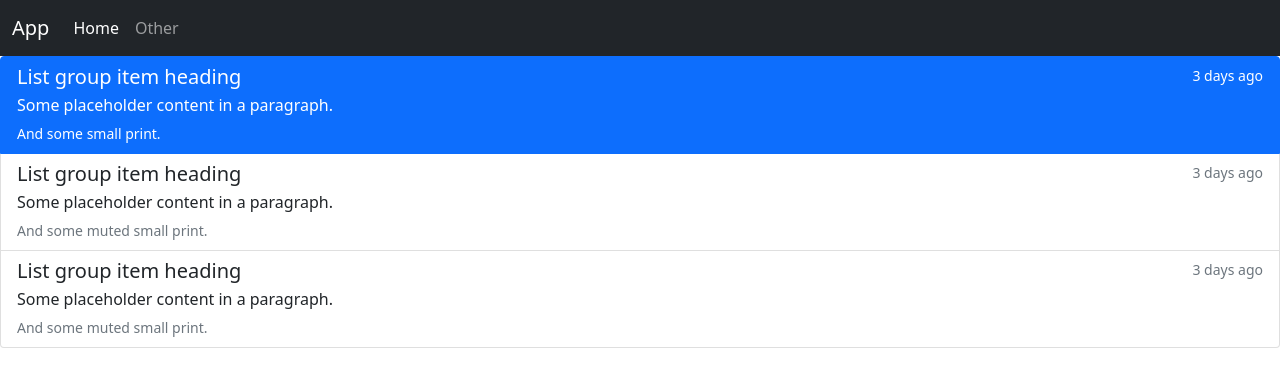
After one commit to liikaa7zip/test_vc1, a PHP site: page /users in a window 1280 px wide. The commit adds this page. Shown: the top 387 px of the page. Run offline with PHP 8.4, Linux system fonts and the light colour scheme.

Commit message:
feat(add user): add new user story

```diff
--- /dev/null
+++ b/Controllers/UserController.php
@@ -0,0 +1,6 @@
+<?php
+class UserController extends BaseController {
+    public function index() {
+        $this->view('users/userStory');
+    }
+}
--- a/Router/route.php
+++ b/Router/route.php
@@ -3,9 +3,13 @@ require_once "Router.php";
 require_once "Controllers/BaseController.php";
 require_once "Database/Database.php";
 require_once "Controllers/WelcomeController.php";
+require_once "Controllers/UserController.php";
 
 
 $route = new Router();
 $route->get("/", [WelcomeController::class, 'welcome']);
 
+// User
+$route->get("/users", [UserController::class, 'index']);
+
 $route->route();
--- a/views/layouts/navbar.php
+++ b/views/layouts/navbar.php
@@ -8,7 +8,7 @@
         <div class="collapse navbar-collapse" id="navbarNavAltMarkup">
             <div class="navbar-nav">
                 <a class="nav-link active" aria-current="page" href="/">Home</a>
-                <a class="nav-link" href="">Other</a>
+                <a class="nav-link" href="/users">Other</a>
             </div>
         </div>
     </div>
--- /dev/null
+++ b/views/users/userStory.php
@@ -0,0 +1,26 @@
+<div class="list-group">
+  <a href="#" class="list-group-item list-group-item-action active" aria-current="true">
+    <div class="d-flex w-100 justify-content-between">
+      <h5 class="mb-1">List group item heading</h5>
+      <small>3 days ago</small>
+    </div>
+    <p class="mb-1">Some placeholder content in a paragraph.</p>
+    <small>And some small print.</small>
+  </a>
+  <a href="#" class="list-group-item list-group-item-action">
+    <div class="d-flex w-100 justify-content-between">
+      <h5 class="mb-1">List group item heading</h5>
+      <small class="text-muted">3 days ago</small>
+    </div>
+    <p class="mb-1">Some placeholder content in a paragraph.</p>
+    <small class="text-muted">And some muted small print.</small>
+  </a>
+  <a href="#" class="list-group-item list-group-item-action">
+    <div class="d-flex w-100 justify-content-between">
+      <h5 class="mb-1">List group item heading</h5>
+      <small class="text-muted">3 days ago</small>
+    </div>
+    <p class="mb-1">Some placeholder content in a paragraph.</p>
+    <small class="text-muted">And some muted small print.</small>
+  </a>
+</div>
```
Also changed, not shown: views/welcome/welcome.php (+7 -7 lines).
